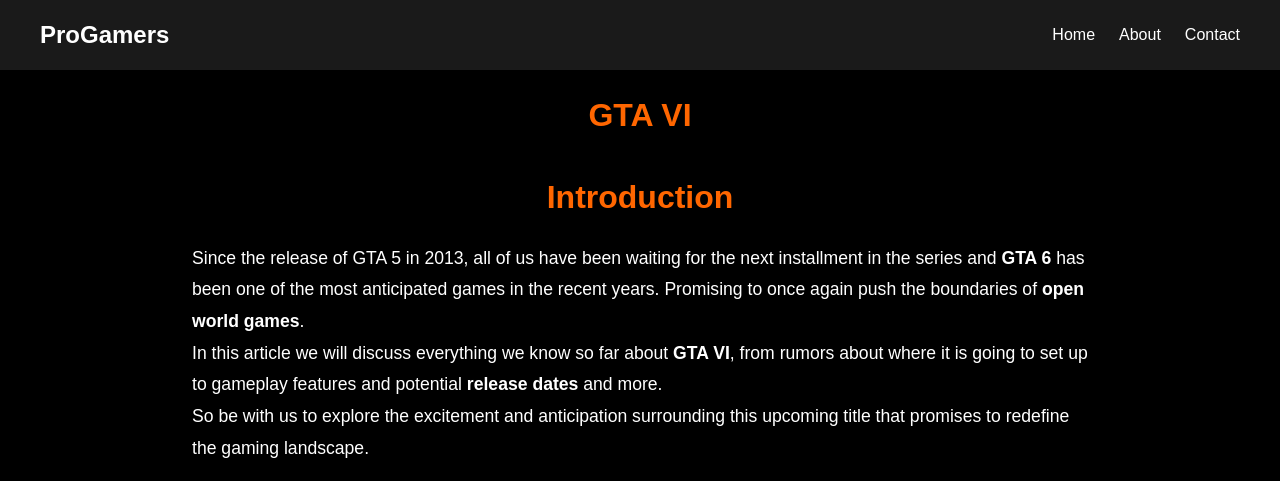
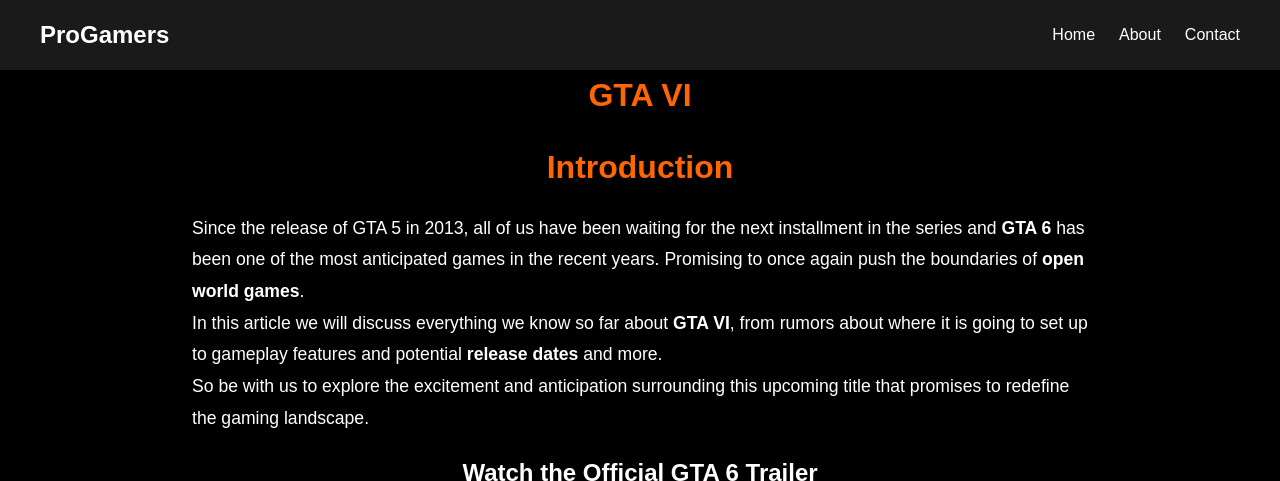
Before and after one commit to MrOryakhil/Gamers-House, a plain HTML site: page index.html in a window 1280 px wide. Shown: the top 481 px of the page. Drawn offline with Linux system fonts and the light colour scheme.

Commit message:
Update gta6.css

```diff
--- a/GTA6/gta6.css
+++ b/GTA6/gta6.css
@@ -301,19 +301,6 @@ body {
     color: white;
     cursor: pointer;
 }
-  /* Add these styles to your existing gta6.css */
-
-/* Spacing between the navbar and the first div */
-#firstTitle {
-    margin-top: 20px; /* Adjust the value as needed */
-  }
-
-  /* Spacing between each div */
-  .paragraphs {
-    margin-top: 30px; /* Adjust the value as needed */
-    margin-bottom: 30px; /* Adjust the value as needed */
-  }
-
 /* Spacing between the last div and the footer */
 #CallToAction {
     margin-bottom: 50px; /* Adjust the value as needed */
```
Lines whose indentation alone changed are shown as unchanged.
